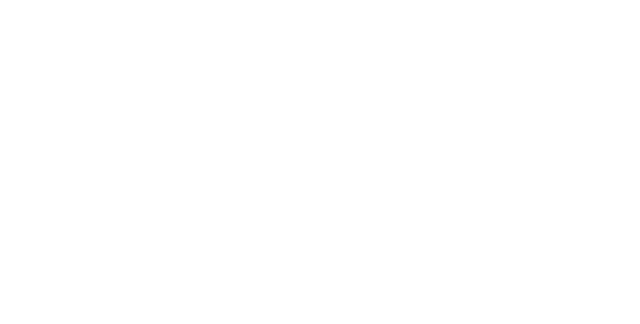
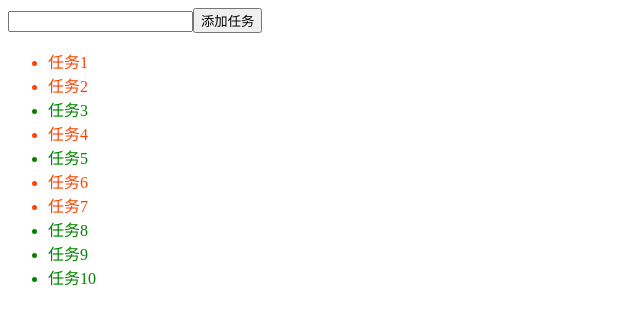
Before and after one commit to ZhouXueRon/React, a React (Create React App) app in the folder react-learn/: page / in a window 1280 px wide. Shown: the top 324 px of the page, without its empty margins (0-640 px from the left). Built offline with nearby package versions, Linux system fonts and the light colour scheme.

Commit message:
PureComponent

```diff
--- a/react-learn/src/App.js
+++ b/react-learn/src/App.js
@@ -1,8 +1,8 @@
 import React from 'react';
+import TaskContainer from './components/TaskContainer';
 
 export default function App() {
     return (
-        <div>
-        </div>
+        <TaskContainer />
     )
 }
--- /dev/null
+++ b/react-learn/src/components/AddTask.js
@@ -0,0 +1,27 @@
+import React, { PureComponent } from 'react'
+
+export default class AddTask extends PureComponent {
+
+    state = {
+        name: ''
+    }
+
+    render() {
+        console.log('AddTask Render');
+        return (
+            <div>
+                <input
+                    type="text"
+                    value={this.state.name}
+                    onChange={e => this.setState({ name: e.target.value })}
+                />
+                <button onClick={() => {
+                    this.props.onAdd && this.props.onAdd({
+                        name: this.state.name,
+                        isFinish: false
+                    })
+                }}>添加任务</button>
+            </div>
+        )
+    }
+}
--- /dev/null
+++ b/react-learn/src/components/Task.css
@@ -0,0 +1,7 @@
+.finish {
+    color: green;
+}
+
+li {
+    color: #f40;
+}
--- /dev/null
+++ b/react-learn/src/components/Task.js
@@ -0,0 +1,36 @@
+import React from 'react';
+import PropTypes from 'prop-types';
+import './Task.css';
+
+function Task(props) {
+    console.log('Task Reander');
+    return (
+        <li
+            className={props.isFinish ? 'finish' : ''}
+        >{props.name}</li>
+    )
+}
+
+Task.propTypes = {
+    name: PropTypes.string.isRequired, // 任务名称
+    isFinish: PropTypes.bool.isRequired // 任务是否完成
+}
+
+export default React.memo(Task);
+
+// export default class Task extends PureComponent {
+
+//     static propTypes = {
+//         name: PropTypes.string.isRequired, // 任务名称
+//         isFinish: PropTypes.bool.isRequired // 任务是否完成
+//     }
+
+//     render() {
+//         console.log('Task Render');
+//         return (
+//             <li
+//                 className={this.props.isFinish ? 'finish' : ''}
+//             >{this.props.name}</li>
+//         )
+//     }
+// }
--- /dev/null
+++ b/react-learn/src/components/TaskContainer.js
@@ -0,0 +1,38 @@
+import React, { PureComponent } from 'react';
+import TaskList from './TaskList';
+import AddTask from './AddTask';
+
+export default class TaskContainer extends PureComponent {
+
+    state = {
+        tasks: []
+    }
+
+    componentDidMount = () => {
+        const ts = new Array(10).fill(0).map((it, k) => ({
+            name: `任务${k + 1}`,
+            isFinish: Math.random() > 0.5
+        }));
+
+        this.setState({
+            tasks: ts
+        })
+    }
+
+    handleAdd = newTask => {
+        this.setState({
+            tasks: [...this.state.tasks, newTask]
+        })
+    }
+
+
+    render() {
+        console.log('TaskContainer Render');
+        return (
+            <div>
+                <AddTask onAdd={this.handleAdd} />
+                <TaskList tasks={this.state.tasks} />
+            </div>
+        )
+    }
+}
--- /dev/null
+++ b/react-learn/src/components/TaskList.js
@@ -0,0 +1,28 @@
+import React, { PureComponent } from 'react';
+import PropTypes from 'prop-types';
+import Task from './Task';
+
+export default class TaskList extends PureComponent {
+
+    static propTypes = {
+        tasks: PropTypes.arrayOf(PropTypes.shape({
+            name: PropTypes.string.isRequired,
+            isFinish: PropTypes.bool.isRequired
+        })).isRequired
+    }
+
+    render() {
+        console.log('TaskList Render');
+        const ts = this.props.tasks.map((it, i) =>
+            <Task
+                key={i}
+                {...it}
+            />
+        )
+        return (
+            <ul>
+                {ts}
+            </ul>
+        )
+    }
+}
```
Also changed, not shown: react-learn/src/utils/helper.js (added, +14 -0 lines).
